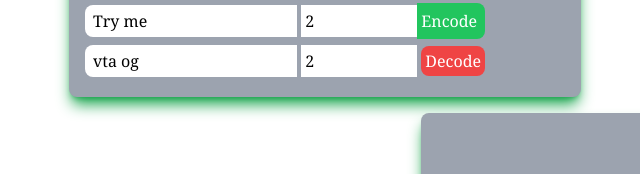
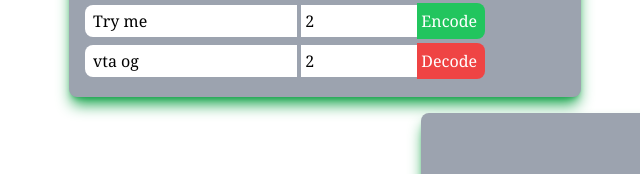
Before and after one commit to JackHarrison225/HobbySite, a plain HTML site: page pages/Test.html in a window 1280 px wide. Shown: the part 491-665 px from the top of the page, 107-747 px from the left. Drawn offline with nearby package versions, Linux system fonts and the light colour scheme.

Commit message:
Fix button in test page

```diff
--- a/pages/Test.html
+++ b/pages/Test.html
@@ -195,7 +195,7 @@
                          <input type="text" id ="CCFText" value="vta og" class="w-[45%] rounded-l-lg py-1 pl-2 overflow-x-scroll">
                          <input type="text" id ="CCFNum" value="2" class="w-[25%] my-1 p-1 ml-[-8px] border-l-4 border-l-gray-400">
                          <b-button onclick="DecryptTextCC('CCFText','CCFNum')"
-                         class="bg-red-500 p-1 rounded-lg hover:bg-red-950 text-white right-0 my-1">
+                         class="bg-red-500 w-[30%] hover:bg-red-950 text-white pr-2 py-[7px] pl-1 rounded-r-lg ml-[-4px]">
                          Decode</b-button>
                     </div>
                </div>
```
